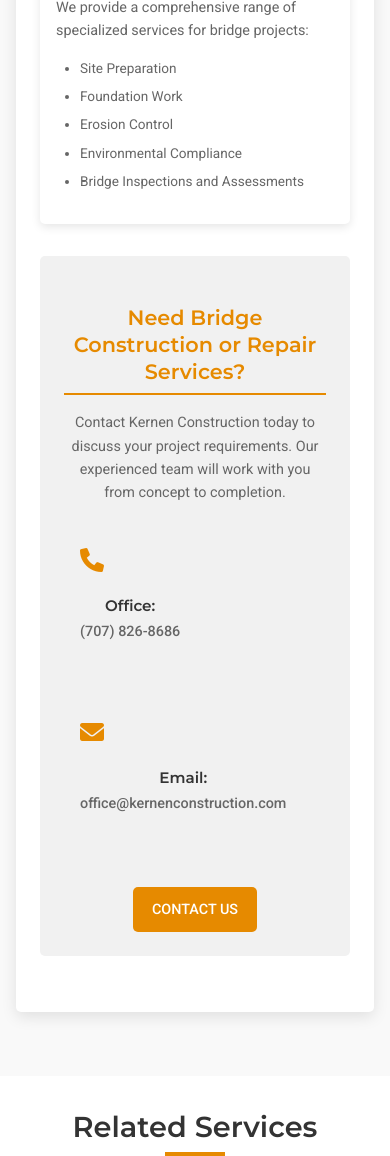
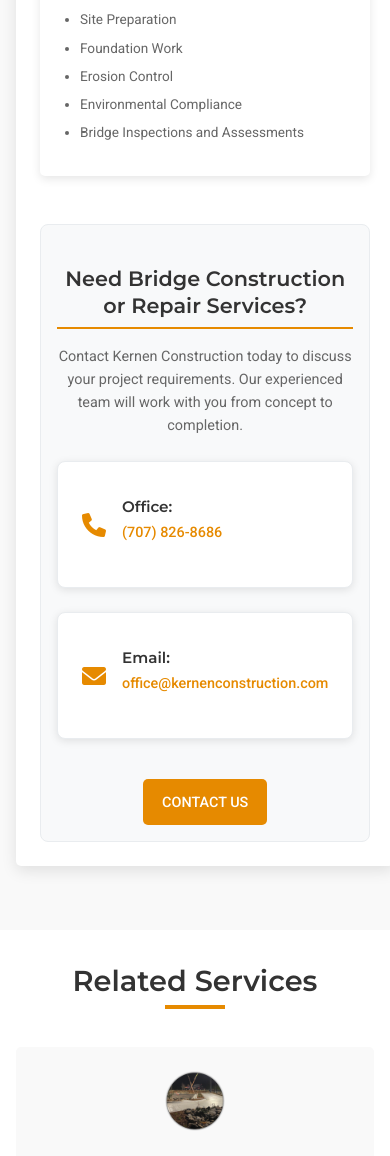
Before and after one commit to timothyjjcrow/Kernen-Construction, a PHP site: page /services/bridges.html in a window 390 px wide. Shown: the part 3942-5098 px from the top of the page. Run offline with PHP 8.4, Linux system fonts and the light colour scheme.

Commit message:
Improve contact section layout and styling - Enhanced CTA contact box with better background, borders, and spacing - Redesigned contact items with card-style layout and hover effects - Improved alignment using flexbox instead of grid for better control - Added responsive design for all screen sizes (mobile to desktop) - Enhanced typography and color scheme for better readability - Added hover animations and visual feedback - Optimized spacing and sizing for different viewport sizes - Improved accessibility with better contrast and touch targets - Added max-width constraints for better content centering

```diff
--- a/css/service-page.css
+++ b/css/service-page.css
@@ -219,50 +247,82 @@
 
 /* CTA Box */
 .cta-box {
-  background-color: #f1f1f1;
-  border-radius: 5px;
-  padding: 2rem;
+  background-color: #f8f9fa;
+  border-radius: 8px;
+  padding: 2.5rem;
   text-align: center;
   margin-top: 3rem;
+  border: 1px solid #e9ecef;
 }
 
 .cta-box h3 {
   font-size: 1.8rem;
-  margin-bottom: 1rem;
+  margin-bottom: 1.5rem;
+  color: var(--dark-color);
+  font-weight: 600;
 }
 
 .cta-box p {
-  margin-bottom: 1.5rem;
+  margin-bottom: 2rem;
+  color: #666;
+  font-size: 1.1rem;
+  line-height: 1.6;
+  max-width: 600px;
+  margin-left: auto;
+  margin-right: auto;
 }
 
 .cta-contacts {
-  display: grid;
-  grid-template-columns: repeat(auto-fit, minmax(250px, 1fr));
-  gap: 1.5rem;
-  margin-bottom: 2rem;
+  display: flex;
+  justify-content: center;
+  align-items: center;
+  gap: 3rem;
+  margin-bottom: 2.5rem;
+  flex-wrap: wrap;
 }
 
 .cta-contact-item {
   display: flex;
-  align-items: flex-start;
+  align-items: center;
   text-align: left;
+  background-color: #fff;
+  padding: 1.5rem 2rem;
+  border-radius: 8px;
+  box-shadow: 0 2px 8px rgba(0, 0, 0, 0.1);
+  transition: transform 0.3s ease, box-shadow 0.3s ease;
+  min-width: 250px;
+  border: 1px solid #e9ecef;
+}
+
+.cta-contact-item:hover {
+  transform: translateY(-2px);
+  box-shadow: 0 4px 12px rgba(0, 0, 0, 0.15);
 }
 
 .cta-contact-item i {
-  font-size: 1.5rem;
+  font-size: 1.8rem;
   color: var(--primary-color);
-  margin-right: 1rem;
-  margin-top: 0.3rem;
+  margin-right: 1.2rem;
+  margin-top: 0;
+  flex-shrink: 0;
+}
+
+.cta-contact-item div {
+  flex: 1;
 }
 
 .cta-contact-item h4 {
-  margin-bottom: 0.3rem;
-  font-size: 1rem;
+  margin-bottom: 0.5rem;
+  font-size: 1.1rem;
+  color: var(--dark-color);
+  font-weight: 600;
 }
 
 .cta-contact-item p {
   margin-bottom: 0;
   font-weight: 500;
+  color: var(--primary-color);
+  font-size: 1rem;
 }
 
 /* Sidebar Styles */
@@ -667,8 +727,7 @@
   }
 
   .cta-box {
-    padding: 1.5rem;
-    margin: 2rem 0;
+    padding: 1rem;
   }
 
   .cta-box h3 {
@@ -682,19 +741,25 @@
   }
 
   .cta-contacts {
-    grid-template-columns: 1fr;
-    gap: 1rem;
+    flex-direction: column;
+    gap: 1.5rem;
+    align-items: stretch;
   }
 
   .cta-contact-item {
-    flex-direction: column;
-    text-align: center;
-    padding: 1rem;
+    flex-direction: row;
+    text-align: left;
+    padding: 1.2rem 1.5rem;
+    min-width: auto;
+    width: 100%;
+    max-width: 400px;
+    margin: 0 auto;
   }
 
   .cta-contact-item i {
-    margin-bottom: 0.5rem;
-    margin-right: 0;
+    margin-bottom: 0;
+    margin-right: 1rem;
+    font-size: 1.5rem;
   }
 
   .cta-contact-item h4 {
```
Also changed, not shown: other parts of css/service-page.css (+43 -1 lines).
